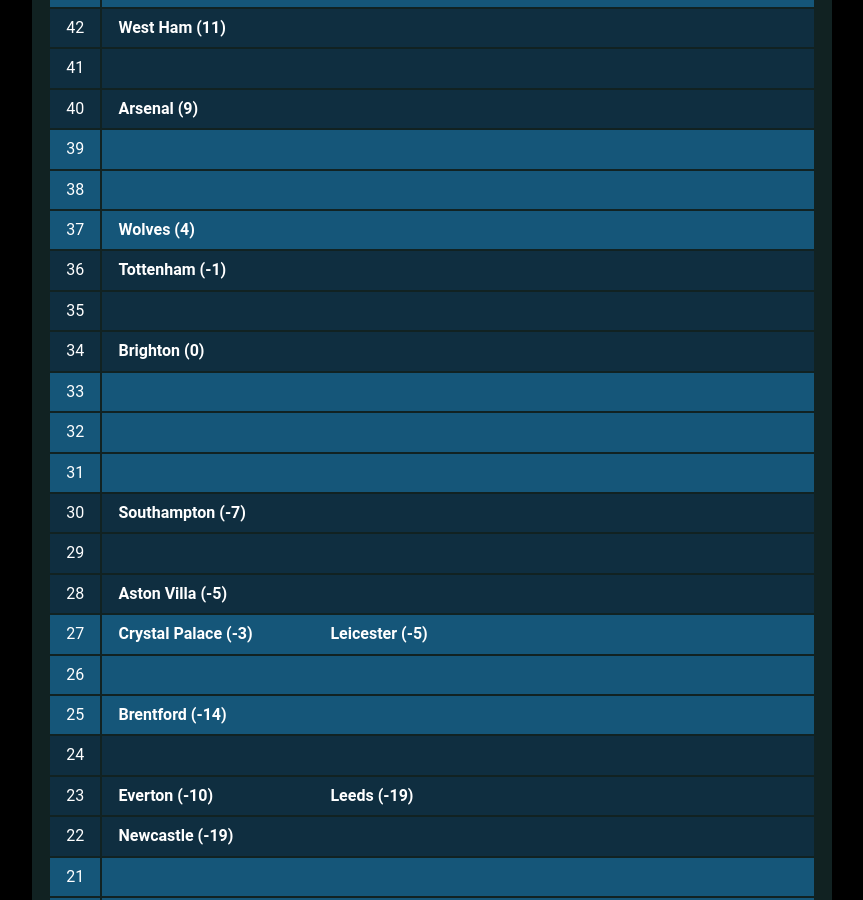
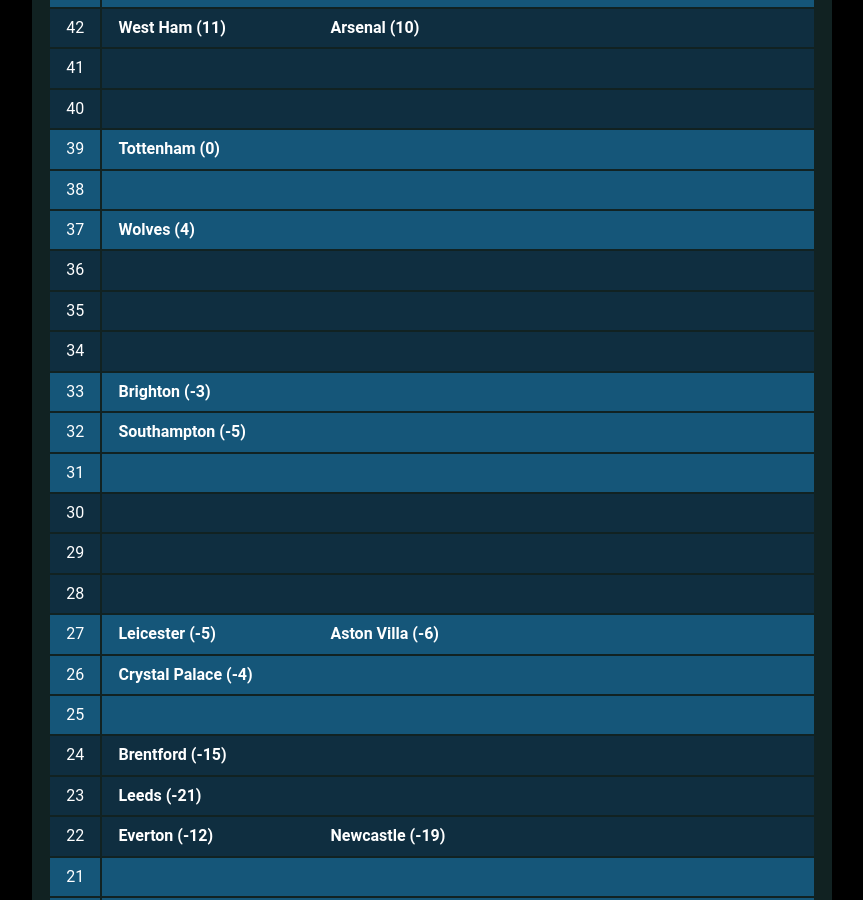
Before and after one commit to muru/muru.github.io, a Jekyll site: the page built from resources.md, in a window 1280 px wide and 900 px high, scrolled down 2325 px. Shown: the whole window, without its empty margins (208-1071 px from the left). Built offline with Jekyll 4.4.1, drawn with Linux system fonts in a browser that asks for light colours; some web fonts are replaced; some of the changed text lies outside the part shown.

Commit message:
updated cann-table: Mon 21 Feb 00:04:17 JST 2022

```diff
--- a/cann-table.html
+++ b/cann-table.html
@@ -3,7 +3,7 @@
 	<tr class="cann-row-1">
 		<td class="cann-point"> 63 </td>
 		<td class="cann-clubs">
-			<span class="club-name"> Man City (47) </span>
+			<span class="club-name"> Man City (46) </span>
 		</td>
  	</tr>
 	<tr class="cann-row-1">
@@ -34,6 +34,7 @@
 	<tr class="cann-row-1">
 		<td class="cann-point"> 57 </td>
 		<td class="cann-clubs">
+			<span class="club-name"> Liverpool (44) </span>
 		</td>
  	</tr>
 	<tr class="cann-row-1">
@@ -44,7 +45,6 @@
 	<tr class="cann-row-1">
 		<td class="cann-point"> 55 </td>
 		<td class="cann-clubs">
-			<span class="club-name"> Liverpool (42) </span>
 		</td>
  	</tr>
 	<tr class="cann-row-2">
@@ -70,6 +70,7 @@
 	<tr class="cann-row-1">
 		<td class="cann-point"> 50 </td>
 		<td class="cann-clubs">
+			<span class="club-name"> Chelsea (31) </span>
 		</td>
  	</tr>
 	<tr class="cann-row-1">
@@ -80,7 +81,6 @@
 	<tr class="cann-row-2">
 		<td class="cann-point"> 48 </td>
 		<td class="cann-clubs">
-			<span class="club-name"> Chelsea (30) </span>
 		</td>
  	</tr>
 	<tr class="cann-row-2">
@@ -91,6 +91,7 @@
 	<tr class="cann-row-2">
 		<td class="cann-point"> 46 </td>
 		<td class="cann-clubs">
+			<span class="club-name"> Man Utd (10) </span>
 		</td>
  	</tr>
 	<tr class="cann-row-1">
@@ -106,13 +107,13 @@
 	<tr class="cann-row-1">
 		<td class="cann-point"> 43 </td>
 		<td class="cann-clubs">
-			<span class="club-name"> Man Utd (8) </span>
 		</td>
  	</tr>
 	<tr class="cann-row-2">
 		<td class="cann-point"> 42 </td>
 		<td class="cann-clubs">
 			<span class="club-name"> West Ham (11) </span>
+			<span class="club-name"> Arsenal (10) </span>
 		</td>
  	</tr>
 	<tr class="cann-row-2">
@@ -123,12 +124,12 @@
 	<tr class="cann-row-2">
 		<td class="cann-point"> 40 </td>
 		<td class="cann-clubs">
-			<span class="club-name"> Arsenal (9) </span>
 		</td>
  	</tr>
 	<tr class="cann-row-1">
 		<td class="cann-point"> 39 </td>
 		<td class="cann-clubs">
+			<span class="club-name"> Tottenham (0) </span>
 		</td>
  	</tr>
 	<tr class="cann-row-1">
@@ -145,7 +146,6 @@
 	<tr class="cann-row-2">
 		<td class="cann-point"> 36 </td>
 		<td class="cann-clubs">
-			<span class="club-name"> Tottenham (-1) </span>
 		</td>
  	</tr>
 	<tr class="cann-row-2">
@@ -156,17 +156,18 @@
 	<tr class="cann-row-2">
 		<td class="cann-point"> 34 </td>
 		<td class="cann-clubs">
-			<span class="club-name"> Brighton (0) </span>
 		</td>
  	</tr>
 	<tr class="cann-row-1">
 		<td class="cann-point"> 33 </td>
 		<td class="cann-clubs">
+			<span class="club-name"> Brighton (-3) </span>
 		</td>
  	</tr>
 	<tr class="cann-row-1">
 		<td class="cann-point"> 32 </td>
 		<td class="cann-clubs">
+			<span class="club-name"> Southampton (-5) </span>
 		</td>
  	</tr>
 	<tr class="cann-row-1">
@@ -177,7 +178,6 @@
 	<tr class="cann-row-2">
 		<td class="cann-point"> 30 </td>
 		<td class="cann-clubs">
-			<span class="club-name"> Southampton (-7) </span>
 		</td>
  	</tr>
 	<tr class="cann-row-2">
@@ -188,42 +188,42 @@
 	<tr class="cann-row-2">
 		<td class="cann-point"> 28 </td>
 		<td class="cann-clubs">
-			<span class="club-name"> Aston Villa (-5) </span>
 		</td>
  	</tr>
 	<tr class="cann-row-1">
 		<td class="cann-point"> 27 </td>
 		<td class="cann-clubs">
-			<span class="club-name"> Crystal Palace (-3) </span>
 			<span class="club-name"> Leicester (-5) </span>
+			<span class="club-name"> Aston Villa (-6) </span>
 		</td>
  	</tr>
 	<tr class="cann-row-1">
 		<td class="cann-point"> 26 </td>
 		<td class="cann-clubs">
+			<span class="club-name"> Crystal Palace (-4) </span>
 		</td>
  	</tr>
 	<tr class="cann-row-1">
 		<td class="cann-point"> 25 </td>
 		<td class="cann-clubs">
-			<span class="club-name"> Brentford (-14) </span>
 		</td>
  	</tr>
 	<tr class="cann-row-2">
 		<td class="cann-point"> 24 </td>
 		<td class="cann-clubs">
+			<span class="club-name"> Brentford (-15) </span>
 		</td>
  	</tr>
 	<tr class="cann-row-2">
 		<td class="cann-point"> 23 </td>
 		<td class="cann-clubs">
-			<span class="club-name"> Everton (-10) </span>
-			<span class="club-name"> Leeds (-19) </span>
+			<span class="club-name"> Leeds (-21) </span>
 		</td>
  	</tr>
 	<tr class="cann-row-2">
 		<td class="cann-point"> 22 </td>
 		<td class="cann-clubs">
+			<span class="club-name"> Everton (-12) </span>
 			<span class="club-name"> Newcastle (-19) </span>
 		</td>
  	</tr>
@@ -245,25 +245,15 @@
 	<tr class="cann-row-2">
 		<td class="cann-point"> 18 </td>
 		<td class="cann-clubs">
-			<span class="club-name"> Norwich (-36) </span>
+			<span class="club-name"> Watford (-19) </span>
 		</td>
  	</tr>
 	<tr class="cann-row-2">
 		<td class="cann-point"> 17 </td>
 		<td class="cann-clubs">
-		</td>
- 	</tr>
-	<tr class="cann-row-2">
-		<td class="cann-point"> 16 </td>
-		<td class="cann-clubs">
-			<span class="club-name"> Watford (-20) </span>
-		</td>
- 	</tr>
-	<tr class="cann-row-1">
-		<td class="cann-point"> 15 </td>
-		<td class="cann-clubs">
-			<span class="club-name"> Burnley (-12) </span>
+			<span class="club-name"> Burnley (-9) </span>
+			<span class="club-name"> Norwich (-38) </span>
 		</td>
  	</tr>
 </table>
-<span id="cann-gen-note"> Generated on  Sunday, 20 February 2022 at 00:01 JST. </span>
+<span id="cann-gen-note"> Generated on  Monday, 21 February 2022 at 00:04 JST. </span>
```
